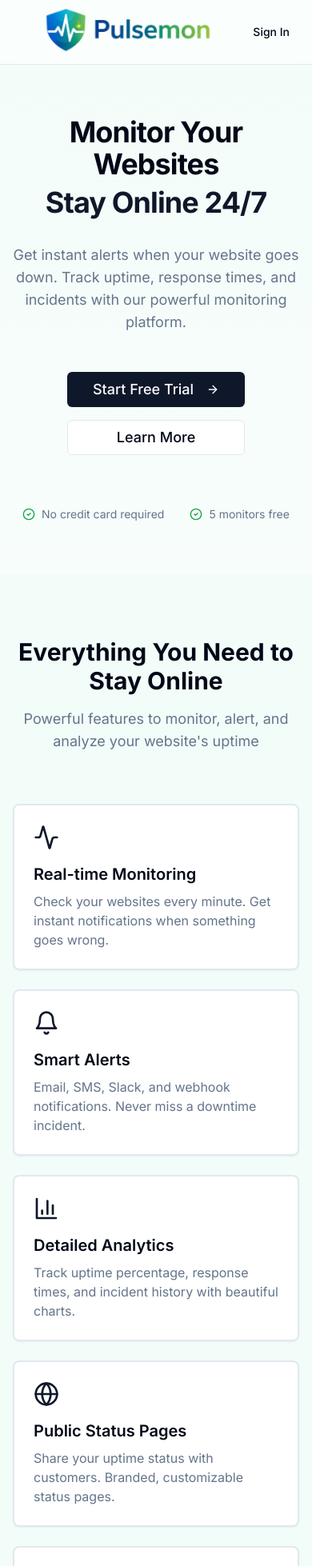
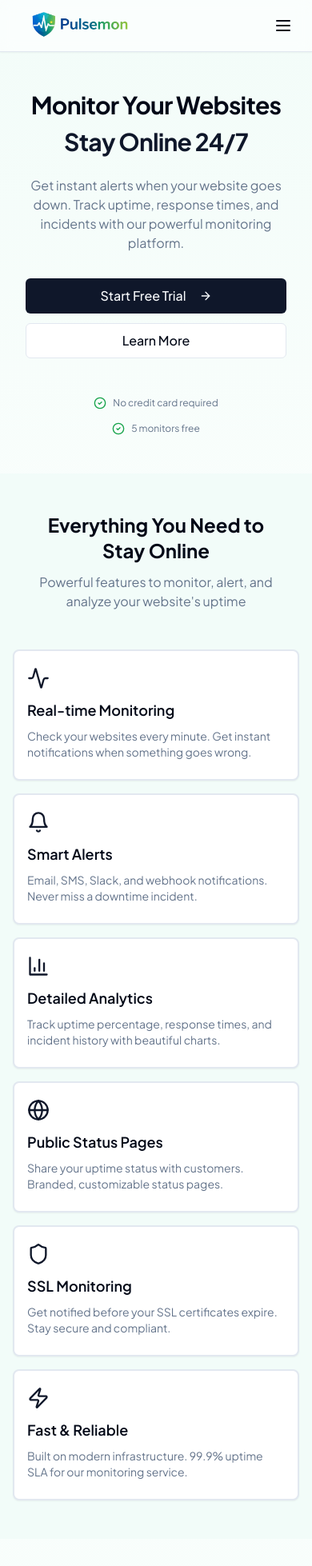
Before and after one commit to Roni2912/pulsemon, a Next.js app: page / in a window 390 px wide. Shown: the top 1958 px of the page at 80% size. Built offline with nearby package versions, Linux system fonts and the light colour scheme.

Commit message:
feat: add responsive mobile hamburger menu and improve typography

```diff
--- a/src/app/layout.tsx
+++ b/src/app/layout.tsx
@@ -1,9 +1,12 @@
 import type { Metadata } from "next";
-import { Inter } from "next/font/google";
+import { Plus_Jakarta_Sans } from "next/font/google";
 import "./globals.css";
 import { Toaster } from "@/components/ui/toaster";
 
-const inter = Inter({ subsets: ["latin"] });
+const plusJakartaSans = Plus_Jakarta_Sans({
+  subsets: ["latin"],
+  variable: "--font-sans",
+});
 
 export const metadata: Metadata = {
   title: "Uptime Monitor - Website Monitoring Made Simple",
@@ -17,7 +20,7 @@ export default function RootLayout({
 }>) {
   return (
     <html lang="en">
-      <body className={inter.className}>
+      <body className={plusJakartaSans.className}>
         {children}
         <Toaster />
       </body>
--- a/src/app/page.tsx
+++ b/src/app/page.tsx
@@ -1,3 +1,5 @@
+"use client";
+
 import Image from "next/image";
 import Link from "next/link";
 import { Button } from "@/components/ui/button";
@@ -10,79 +12,124 @@ import {
   Shield,
   Zap,
   CheckCircle2,
-  ArrowRight
+  ArrowRight,
+  Menu,
+  X
 } from "lucide-react";
+import { useState } from "react";
 
 export default function Home() {
+  const [mobileMenuOpen, setMobileMenuOpen] = useState(false);
+
   return (
     <div className="min-h-screen brand-gradient">
       {/* Header */}
-      <header className="border-b bg-background/95 backdrop-blur supports-[backdrop-filter]:bg-background/60 sticky top-0 z-50">
-        <div className="container mx-auto px-4 h-20 flex items-center justify-between">
+      <header className="border-b bg-background/95 backdrop-blur supports-[backdrop-filter]:bg-background/60 sticky top-0 z-50 shadow-sm">
+        <div className="container mx-auto px-4 sm:px-6 h-16 sm:h-20 flex items-center justify-between">
           <Link href="/" className="flex items-center">
             <Image
               src="/logo1.png"
               alt="PulseMon"
-              width={200}
-              height={50}
-              className="w-auto h-auto max-h-50"
+              width={240}
+              height={60}
+              className="w-auto h-auto max-h-28 sm:max-h-28 md:max-h-64"
               priority
             />
           </Link>
-          <nav className="hidden md:flex items-center space-x-6">
-            <Link href="#features" className="text-sm font-medium hover:text-primary transition-colors">
+          <nav className="hidden md:flex items-center space-x-6 lg:space-x-8">
+            <Link href="#features" className="text-sm lg:text-base font-semibold hover:text-primary transition-colors">
               Features
             </Link>
-            <Link href="#pricing" className="text-sm font-medium hover:text-primary transition-colors">
+            <Link href="#pricing" className="text-sm lg:text-base font-semibold hover:text-primary transition-colors">
               Pricing
             </Link>
-            <Link href="/login" className="text-sm font-medium hover:text-primary transition-colors">
+            <Link href="/login" className="text-sm lg:text-base font-semibold hover:text-primary transition-colors">
               Sign In
             </Link>
-            <Button asChild size="lg">
+            <Button asChild size="default" className="font-semibold lg:text-base">
               <Link href="/signup">Get Started</Link>
             </Button>
           </nav>
-          <div className="md:hidden">
-            <Button asChild variant="ghost" size="sm">
-              <Link href="/login">Sign In</Link>
-            </Button>
+
+          {/* Mobile Menu Button */}
+          <button
+            className="md:hidden p-2 hover:bg-muted rounded-lg transition-colors"
+            onClick={() => setMobileMenuOpen(!mobileMenuOpen)}
+            aria-label="Toggle menu"
+          >
+            {mobileMenuOpen ? (
+              <X className="h-6 w-6" />
+            ) : (
+              <Menu className="h-6 w-6" />
+            )}
+          </button>
+        </div>
+
+        {/* Mobile Menu */}
+        {mobileMenuOpen && (
+          <div className="md:hidden border-t bg-background">
+            <nav className="container mx-auto px-4 py-4 flex flex-col space-y-3">
+              <Link
+                href="#features"
+                className="text-base font-semibold hover:text-primary transition-colors py-2"
+                onClick={() => setMobileMenuOpen(false)}
+              >
+                Features
+              </Link>
+              <Link
+                href="#pricing"
+                className="text-base font-semibold hover:text-primary transition-colors py-2"
+                onClick={() => setMobileMenuOpen(false)}
+              >
+                Pricing
+              </Link>
+              <Link
+                href="/login"
+                className="text-base font-semibold hover:text-primary transition-colors py-2"
+                onClick={() => setMobileMenuOpen(false)}
+              >
+                Sign In
+              </Link>
+              <Button asChild size="lg" className="font-semibold w-full">
+                <Link href="/signup">Get Started</Link>
+              </Button>
+            </nav>
           </div>
-        </div>
+        )}
       </header>
 
       {/* Hero Section */}
-      <section className="container mx-auto px-4 py-16 md:py-24">
-        <div className="flex flex-col items-center text-center space-y-8 max-w-4xl mx-auto">
-          <h1 className="text-4xl md:text-6xl lg:text-7xl font-bold tracking-tight">
+      <section className="container mx-auto px-4 sm:px-6 py-12 sm:py-16 md:py-24">
+        <div className="flex flex-col items-center text-center space-y-6 sm:space-y-8 max-w-4xl mx-auto">
+          <h1 className="text-3xl sm:text-4xl md:text-5xl lg:text-6xl xl:text-7xl font-bold tracking-tight leading-tight">
             Monitor Your Websites
             <span className="block text-primary mt-2">Stay Online 24/7</span>
           </h1>
 
-          <p className="text-lg md:text-xl text-muted-foreground max-w-2xl">
+          <p className="text-base sm:text-lg md:text-xl text-muted-foreground max-w-2xl px-4">
             Get instant alerts when your website goes down. Track uptime, response times,
             and incidents with our powerful monitoring platform.
           </p>
 
-          <div className="flex flex-col sm:flex-row gap-4 pt-4">
-            <Button asChild size="lg" className="text-lg px-8">
+          <div className="flex flex-col sm:flex-row gap-3 sm:gap-4 pt-2 sm:pt-4 w-full sm:w-auto px-4 sm:px-0">
+            <Button asChild size="lg" className="text-base sm:text-lg px-6 sm:px-8 w-full sm:w-auto">
               <Link href="/signup">
                 Start Free Trial
-                <ArrowRight className="ml-2 h-5 w-5" />
+                <ArrowRight className="ml-2 h-4 w-4 sm:h-5 sm:w-5" />
               </Link>
             </Button>
-            <Button asChild size="lg" variant="outline" className="text-lg px-8">
+            <Button asChild size="lg" variant="outline" className="text-base sm:text-lg px-6 sm:px-8 w-full sm:w-auto">
               <Link href="#features">Learn More</Link>
             </Button>
           </div>
 
-          <div className="flex items-center gap-8 pt-8 text-sm text-muted-foreground">
+          <div className="flex flex-col sm:flex-row items-center gap-4 sm:gap-8 pt-6 sm:pt-8 text-xs sm:text-sm text-muted-foreground">
             <div className="flex items-center gap-2">
-              <CheckCircle2 className="h-4 w-4 text-green-600" />
+              <CheckCircle2 className="h-4 w-4 text-green-600 flex-shrink-0" />
               <span>No credit card required</span>
             </div>
             <div className="flex items-center gap-2">
-              <CheckCircle2 className="h-4 w-4 text-green-600" />
+              <CheckCircle2 className="h-4 w-4 text-green-600 flex-shrink-0" />
               <span>5 monitors free</span>
             </div>
           </div>
@@ -90,73 +137,73 @@ export default function Home() {
       </section>
 
       {/* Features Section */}
-      <section id="features" className="w-full brand-bg py-20">
-        <div className="container mx-auto px-4">
-          <div className="text-center mb-16">
-          <h2 className="text-3xl md:text-4xl font-bold mb-4">
+      <section id="features" className="w-full brand-bg py-12 sm:py-16 md:py-20">
+        <div className="container mx-auto px-4 sm:px-6">
+          <div className="text-center mb-12 sm:mb-16">
+          <h2 className="text-2xl sm:text-3xl md:text-4xl font-bold mb-3 sm:mb-4 px-4">
             Everything You Need to Stay Online
           </h2>
-          <p className="text-lg text-muted-foreground max-w-2xl mx-auto">
+          <p className="text-base sm:text-lg text-muted-foreground max-w-2xl mx-auto px-4">
             Powerful features to monitor, alert, and analyze your website&apos;s uptime
           </p>
         </div>
 
-        <div className="grid md:grid-cols-2 lg:grid-cols-3 gap-6 max-w-6xl mx-auto">
+        <div className="grid sm:grid-cols-2 lg:grid-cols-3 gap-4 sm:gap-6 max-w-6xl mx-auto">
           <Card className="border-2 hover:border-primary/50 transition-colors">
-            <CardContent className="pt-6">
-              <Activity className="h-8 w-8 text-primary mb-4" />
-              <h3 className="text-xl font-semibold mb-2">Real-time Monitoring</h3>
-              <p className="text-muted-foreground">
+            <CardContent className="pt-5 sm:pt-6 px-4 sm:px-6">
+              <Activity className="h-7 w-7 sm:h-8 sm:w-8 text-primary mb-3 sm:mb-4" />
+              <h3 className="text-lg sm:text-xl font-semibold mb-2">Real-time Monitoring</h3>
+              <p className="text-sm sm:text-base text-muted-foreground">
                 Check your websites every minute. Get instant notifications when something goes wrong.
               </p>
             </CardContent>
           </Card>
 
           <Card className="border-2 hover:border-primary/50 transition-colors">
-            <CardContent className="pt-6">
-              <Bell className="h-8 w-8 text-primary mb-4" />
-              <h3 className="text-xl font-semibold mb-2">Smart Alerts</h3>
-              <p className="text-muted-foreground">
+            <CardContent className="pt-5 sm:pt-6 px-4 sm:px-6">
+              <Bell className="h-7 w-7 sm:h-8 sm:w-8 text-primary mb-3 sm:mb-4" />
+              <h3 className="text-lg sm:text-xl font-semibold mb-2">Smart Alerts</h3>
+              <p className="text-sm sm:text-base text-muted-foreground">
                 Email, SMS, Slack, and webhook notifications. Never miss a downtime incident.
               </p>
             </CardContent>
           </Card>
 
           <Card className="border-2 hover:border-primary/50 transition-colors">
-            <CardContent className="pt-6">
-              <BarChart3 className="h-8 w-8 text-primary mb-4" />
-              <h3 className="text-xl font-semibold mb-2">Detailed Analytics</h3>
-              <p className="text-muted-foreground">
+            <CardContent className="pt-5 sm:pt-6 px-4 sm:px-6">
+              <BarChart3 className="h-7 w-7 sm:h-8 sm:w-8 text-primary mb-3 sm:mb-4" />
+              <h3 className="text-lg sm:text-xl font-semibold mb-2">Detailed Analytics</h3>
+              <p className="text-sm sm:text-base text-muted-foreground">
                 Track uptime percentage, response times, and incident history with beautiful charts.
               </p>
             </CardContent>
           </Card>
 
           <Card className="border-2 hover:border-primary/50 transition-colors">
-            <CardContent className="pt-6">
-              <Globe className="h-8 w-8 text-primary mb-4" />
-              <h3 className="text-xl font-semibold mb-2">Public Status Pages</h3>
-              <p className="text-muted-foreground">
+            <CardContent className="pt-5 sm:pt-6 px-4 sm:px-6">
+              <Globe className="h-7 w-7 sm:h-8 sm:w-8 text-primary mb-3 sm:mb-4" />
+              <h3 className="text-lg sm:text-xl font-semibold mb-2">Public Status Pages</h3>
+              <p className="text-sm sm:text-base text-muted-foreground">
                 Share your uptime status with customers. Branded, customizable status pages.
               </p>
             </CardContent>
           </Card>
 
           <Card className="border-2 hover:border-primary/50 transition-colors">
-            <CardContent className="pt-6">
-              <Shield className="h-8 w-8 text-primary mb-4" />
-              <h3 className="text-xl font-semibold mb-2">SSL Monitoring</h3>
-              <p className="text-muted-foreground">
+            <CardContent className="pt-5 sm:pt-6 px-4 sm:px-6">
+              <Shield className="h-7 w-7 sm:h-8 sm:w-8 text-primary mb-3 sm:mb-4" />
+              <h3 className="text-lg sm:text-xl font-semibold mb-2">SSL Monitoring</h3>
+              <p className="text-sm sm:text-base text-muted-foreground">
                 Get notified before your SSL certificates expire. Stay secure and compliant.
               </p>
             </CardContent>
           </Card>
 
           <Card className="border-2 hover:border-primary/50 transition-colors">
-            <CardContent className="pt-6">
-              <Zap className="h-8 w-8 text-primary mb-4" />
-              <h3 className="text-xl font-semibold mb-2">Fast & Reliable</h3>
-              <p className="text-muted-foreground">
+            <CardContent className="pt-5 sm:pt-6 px-4 sm:px-6">
+              <Zap className="h-7 w-7 sm:h-8 sm:w-8 text-primary mb-3 sm:mb-4" />
+              <h3 className="text-lg sm:text-xl font-semibold mb-2">Fast & Reliable</h3>
+              <p className="text-sm sm:text-base text-muted-foreground">
                 Built on modern infrastructure. 99.9% uptime SLA for our monitoring service.
               </p>
             </CardContent>
@@ -166,19 +213,19 @@ export default function Home() {
       </section>
 
       {/* CTA Section */}
-      <section className="container mx-auto px-4 py-20">
-        <Card className="bg-primary text-primary-foreground border-0 rounded-3xl">
-          <CardContent className="p-12 text-center">
-            <h2 className="text-3xl md:text-4xl font-bold mb-4">
+      <section className="container mx-auto px-4 sm:px-6 py-12 sm:py-16 md:py-20">
+        <Card className="bg-primary text-primary-foreground border-0 rounded-2xl sm:rounded-3xl">
+          <CardContent className="p-8 sm:p-10 md:p-12 text-center">
+            <h2 className="text-2xl sm:text-3xl md:text-4xl font-bold mb-3 sm:mb-4 px-2">
               Ready to Monitor Your Websites?
             </h2>
-            <p className="text-lg mb-8 opacity-90 max-w-2xl mx-auto">
+            <p className="text-base sm:text-lg mb-6 sm:mb-8 opacity-90 max-w-2xl mx-auto px-2">
               Join thousands of developers and businesses who trust PulseMon to keep their websites online.
             </p>
-            <Button asChild size="lg" variant="secondary" className="text-lg px-8">
+            <Button asChild size="lg" variant="secondary" className="text-base sm:text-lg px-6 sm:px-8 w-full sm:w-auto">
               <Link href="/signup">
                 Start Free Trial
-                <ArrowRight className="ml-2 h-5 w-5" />
+                <ArrowRight className="ml-2 h-4 w-4 sm:h-5 sm:w-5" />
               </Link>
             </Button>
           </CardContent>
@@ -187,21 +234,21 @@ export default function Home() {
 
       {/* Footer */}
       <footer className="border-t brand-bg">
-        <div className="container mx-auto px-4 py-6">
-          <div className="flex flex-col md:flex-row justify-between items-center gap-4">
+        <div className="container mx-auto px-4 sm:px-6 py-6 sm:py-8">
+          <div className="flex flex-col md:flex-row justify-between items-center gap-4 sm:gap-6">
             <div className="flex items-center">
               <Image
                 src="/logo1.png"
                 alt="PulseMon"
-                width={100}
-                height={25}
-                className="w-auto h-auto max-h-50"
+                width={200}
+                height={50}
+                className="w-auto h-auto max-h-24 sm:max-h-16 md:max-h-32"
               />
             </div>
-            <p className="text-sm text-muted-foreground">
+            <p className="text-xs sm:text-sm text-muted-foreground text-center">
               © 2024 PulseMon. All rights reserved.
             </p>
-            <div className="flex gap-6 text-sm text-muted-foreground">
+            <div className="flex gap-4 sm:gap-6 text-xs sm:text-sm text-muted-foreground">
               <Link href="#" className="hover:text-primary transition-colors">Privacy</Link>
               <Link href="#" className="hover:text-primary transition-colors">Terms</Link>
               <Link href="#" className="hover:text-primary transition-colors">Contact</Link>
```
